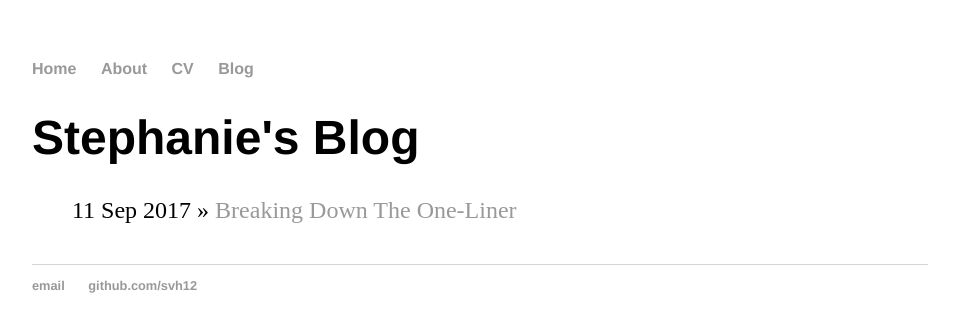
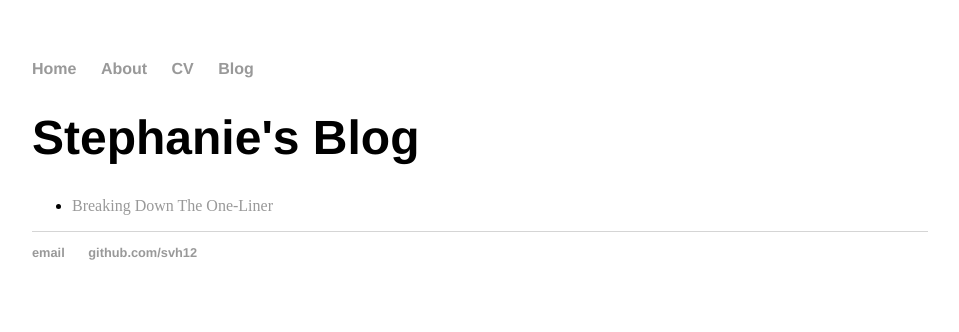
Before and after one commit to svh12/svh12.github.io, a Jekyll site: the page built from blog/index.html, in a window 1280 px wide. Shown: the top 332 px of the page, without its empty margins (160-1119 px from the left). Built offline with Jekyll 4.4.1, drawn with Linux system fonts in a browser that asks for light colours.

Commit message:
Edit index.html
Edit list of links to posts

```diff
--- a/blog/index.html
+++ b/blog/index.html
@@ -3,9 +3,10 @@ layout: default
 title: Stephanie's Blog
 ---
 	<h1>{{ page.title }}</h1>
-	<ul class="posts">
-
-	  {% for post in site.posts %}
-	    <li><span>{{ post.date | date_to_string }}</span> » <a href="{{ post.url }}" title="{{ post.title }}">{{ post.title }}</a></li>
-	  {% endfor %}
+	<ul>
+  	    {% for post in site.posts %}
+    	        <li>
+      	            <a href="{{ post.url }}">{{ post.title }}</a>
+    	        </li>
+  	    {% endfor %}
 	</ul>
```
